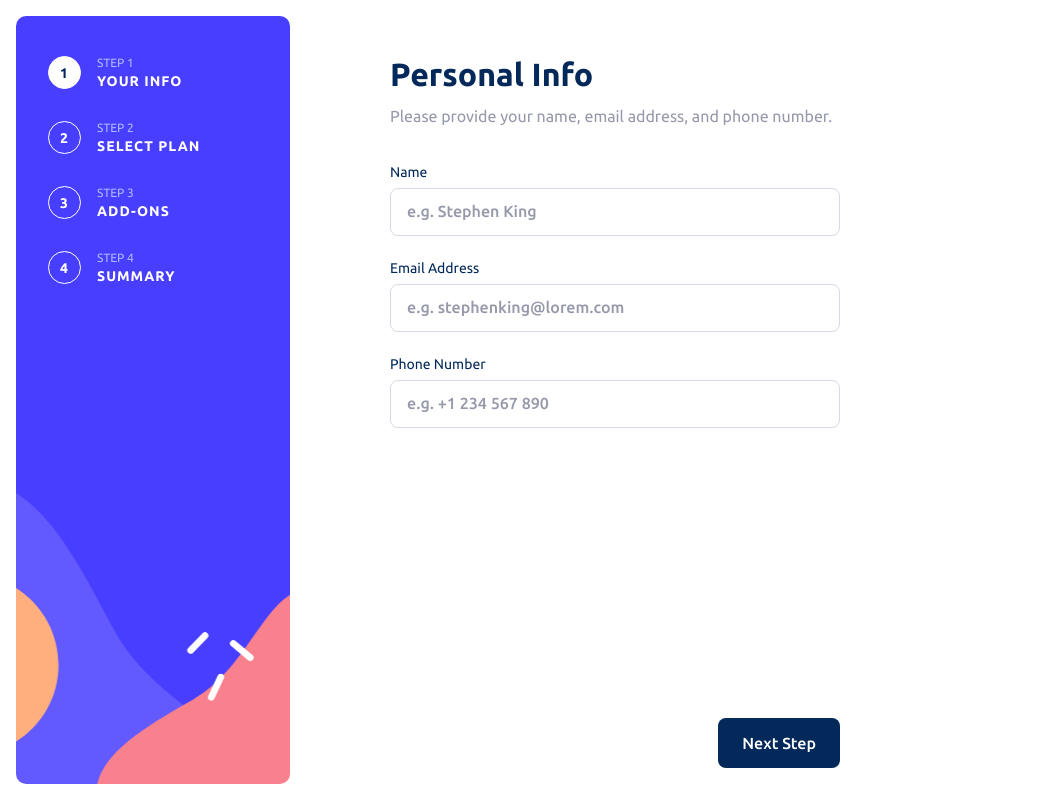
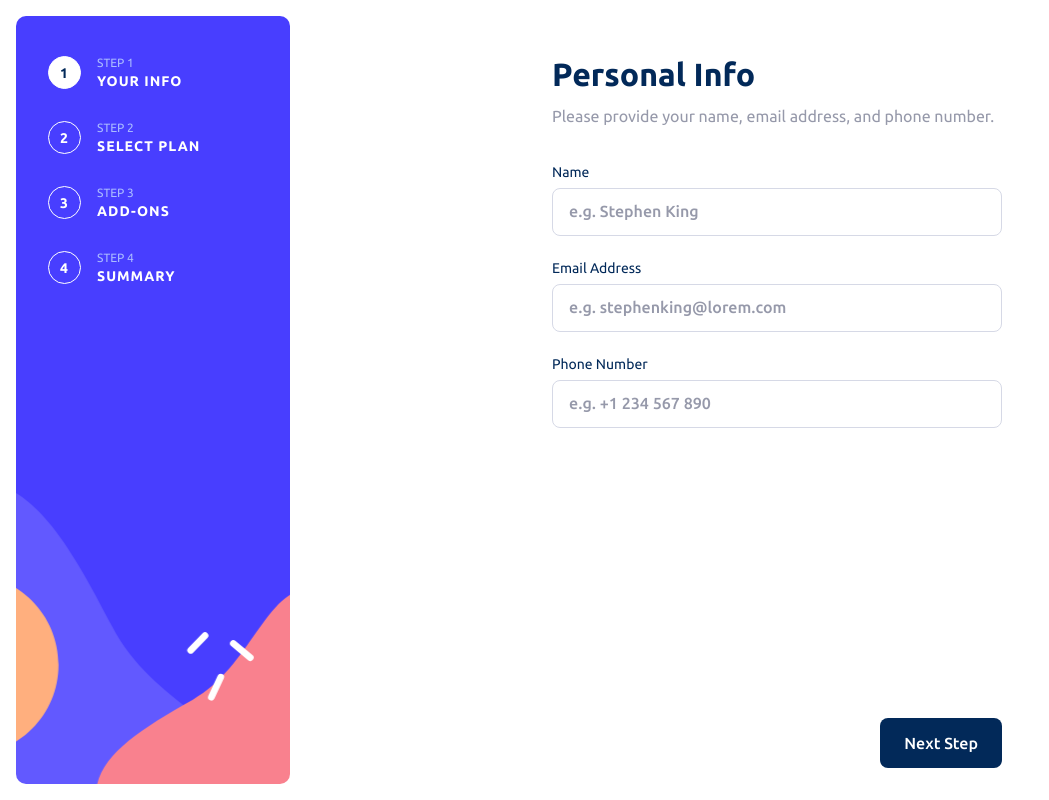
Before and after one commit to yogeshdatir/multi-step-form, a React (Vite) app: page / in a window 1280 px wide. Shown: the whole page, without its empty margins (0-1049 px from the left). Built offline with nearby package versions, Linux system fonts and the light colour scheme.

Commit message:
refactored some code

```diff
--- a/src/components/AddOnsForm/AddOnsForm.tsx
+++ b/src/components/AddOnsForm/AddOnsForm.tsx
@@ -64,7 +64,7 @@ const AddOnsForm = ({ next, goBack }: IStepInteraction) => {
       <FormBody>
         {addOns.map(({ title, description, prices }: IAddOn) => {
           return (
-            <AddOnCard>
+            <AddOnCard key="title">
               <input type="checkbox" />
               <AddOnDetail>
                 <AddOnTitle>{title}</AddOnTitle>
--- a/src/components/FormSidebar/FormSidebar.styled.tsx
+++ b/src/components/FormSidebar/FormSidebar.styled.tsx
@@ -35,6 +35,7 @@ export const StepCircle = styled.span`
   font-weight: 700;
   line-height: normal;
   letter-spacing: 1px;
+  cursor: pointer;
 
   display: flex;
   align-items: center;
--- a/src/components/FormSidebar/FormSidebar.tsx
+++ b/src/components/FormSidebar/FormSidebar.tsx
@@ -10,17 +10,21 @@ import {
 interface IProps {
   currentStepIndex: number;
   stepDetails: IStep['detail'][];
+  goto: (stepIndex: number) => void;
 }
 
-const FormSidebar = ({ currentStepIndex, stepDetails }: IProps) => {
+const FormSidebar = ({ currentStepIndex, stepDetails, goto }: IProps) => {
   return (
     <SidebarContainer>
       <StepList>
         {stepDetails.map((stepDetail: IStep['detail'], index: number) => {
           if (!stepDetail) return null;
           return (
-            <Step>
-              <StepCircle aria-selected={currentStepIndex === index}>
+            <Step key={index}>
+              <StepCircle
+                aria-selected={currentStepIndex === index}
+                onClick={() => goto(index)}
+              >
                 {index + 1}
               </StepCircle>
               <StepDetails>
--- a/src/components/MultiStepForm.styled.tsx
+++ b/src/components/MultiStepForm.styled.tsx
@@ -7,7 +7,12 @@ export const FormContainer = styled.div`
   min-width: 320px;
   min-height: 100vh;
   display: flex;
-  gap: 100px;
+`;
+
+export const Main = styled.div`
+  display: flex;
+  justify-content: center;
+  flex: 1;
 `;
 
 export const FormContent = styled.div`
--- a/src/components/MultiStepForm.tsx
+++ b/src/components/MultiStepForm.tsx
@@ -1,11 +1,7 @@
-import { ReactElement, useState } from 'react';
+import { ReactElement } from 'react';
 import FormSidebar from './FormSidebar/FormSidebar';
-import { FormContainer } from './MultiStepForm.styled';
-import PlanSelectionForm from './PlanSelectionForm';
-import UserForm from './UserForm';
-import AddOnsForm from './AddOnsForm';
-import InvoiceConfirmationForm from './InvoiceConfirmationForm';
-import ThankYouPage from './ThankYouPage';
+import { FormContainer, Main } from './MultiStepForm.styled';
+import useStepForm from '../hooks/useStepForm';
 
 export interface IStepInteraction {
   next: () => void;
@@ -18,52 +14,18 @@ export interface IStep {
 }
 
 const MultiStepForm = () => {
-  const [currentStepIndex, setCurrentStepIndex] = useState<number>(0);
-
-  const goBack = () => {
-    setCurrentStepIndex((prevStepIndex: number) => {
-      if (prevStepIndex > 0) return prevStepIndex - 1;
-      return prevStepIndex;
-    });
-  };
-
-  const next = () => {
-    setCurrentStepIndex((prevStepIndex: number) => {
-      if (prevStepIndex < steps.length - 1) return prevStepIndex + 1;
-      return prevStepIndex;
-    });
-  };
-
-  const steps: IStep[] = [
-    { detail: 'your info', element: <UserForm next={next} /> },
-    {
-      detail: 'select plan',
-      element: <PlanSelectionForm next={next} goBack={goBack} />,
-    },
-    {
-      detail: 'add-ons',
-      element: <AddOnsForm next={next} goBack={goBack} />,
-    },
-    {
-      detail: 'summary',
-      element: <InvoiceConfirmationForm next={next} goBack={goBack} />,
-    },
-    {
-      detail: undefined,
-      element: <ThankYouPage />,
-    },
-  ];
-
-  const stepDetails = steps.map((step: IStep) => step.detail);
+  const { currentStepIndex, stepDetails, goto, currentStepForm } =
+    useStepForm();
 
   return (
     <FormContainer>
       <FormSidebar
         currentStepIndex={currentStepIndex}
         stepDetails={stepDetails}
+        goto={goto}
       />
       {/* TODO: Add transition for step shuffling */}
-      {steps[currentStepIndex].element}
+      <Main>{currentStepForm}</Main>
     </FormContainer>
   );
 };
--- a/src/components/PlanSelectionForm/PlanSelectionForm.tsx
+++ b/src/components/PlanSelectionForm/PlanSelectionForm.tsx
@@ -87,6 +87,7 @@ const PlanSelectionForm = ({ next, goBack }: IStepInteraction) => {
                 <Card
                   aria-selected={selectedPlan === name}
                   onClick={() => handlePlanSelection(name)}
+                  key={name}
                 >
                   {image}
                   <CardDetails>
--- /dev/null
+++ b/src/hooks/useStepForm.tsx
@@ -0,0 +1,65 @@
+import { useState } from 'react';
+import AddOnsForm from '../components/AddOnsForm';
+import InvoiceConfirmationForm from '../components/InvoiceConfirmationForm';
+import { IStep } from '../components/MultiStepForm';
+import PlanSelectionForm from '../components/PlanSelectionForm';
+import ThankYouPage from '../components/ThankYouPage';
+import UserForm from '../components/UserForm';
+
+const useStepForm = () => {
+  const [currentStepIndex, setCurrentStepIndex] = useState<number>(0);
+
+  const goBack = () => {
+    setCurrentStepIndex((prevStepIndex: number) => {
+      if (prevStepIndex) return prevStepIndex - 1;
+      return prevStepIndex;
+    });
+  };
+
+  const next = () => {
+    setCurrentStepIndex((prevStepIndex: number) => {
+      if (prevStepIndex < steps.length - 1) return prevStepIndex + 1;
+      return prevStepIndex;
+    });
+  };
+
+  const goto = (stepIndex: number) => {
+    setCurrentStepIndex((prevStepIndex: number) => {
+      if (stepIndex < steps.length - 1 && stepIndex > -1) return stepIndex;
+      return prevStepIndex;
+    });
+  };
+
+  const steps: IStep[] = [
+    { detail: 'your info', element: <UserForm next={next} /> },
+    {
+      detail: 'select plan',
+      element: <PlanSelectionForm next={next} goBack={goBack} />,
+    },
+    {
+      detail: 'add-ons',
+      element: <AddOnsForm next={next} goBack={goBack} />,
+    },
+    {
+      detail: 'summary',
+      element: <InvoiceConfirmationForm next={next} goBack={goBack} />,
+    },
+    {
+      detail: undefined,
+      element: <ThankYouPage />,
+    },
+  ];
+
+  const stepDetails = steps.map((step: IStep) => step.detail);
+
+  return {
+    currentStepIndex,
+    next,
+    goBack,
+    goto,
+    stepDetails,
+    currentStepForm: steps[currentStepIndex].element,
+  };
+};
+
+export default useStepForm;
```
